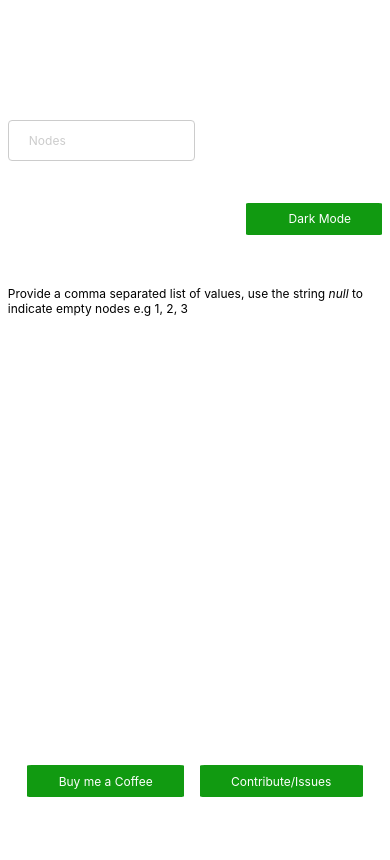
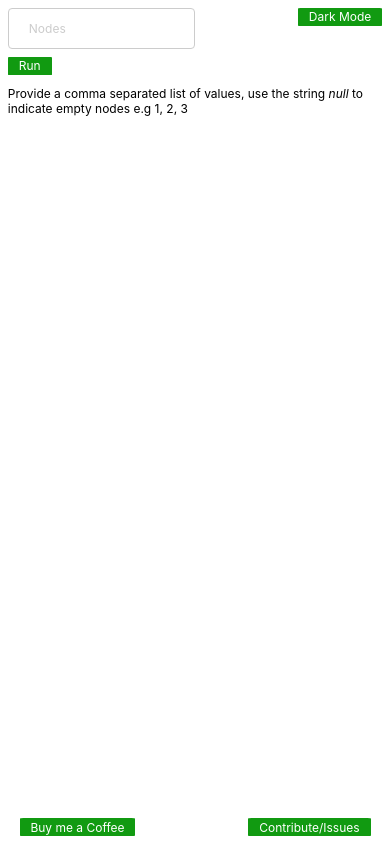
Before and after one commit to chubibest/tree-visualiser, a React (Create React App) app: page / in a window 390 px wide. Built offline with nearby package versions, Linux system fonts and the light colour scheme.

Commit message:
mobile and readme

```diff
--- a/src/App.css
+++ b/src/App.css
@@ -29,6 +29,18 @@ body.dark {
 form div {
     display: flex;
     align-items: flex-end;
+}
+
+@media screen and (max-width: 750px) {
+    form div {
+        flex-direction: column;
+        align-items: flex-start;
+        gap: 2vw;
+    }
+
+    div button {
+        margin-left: 0;
+    }
 }
 
 form * {
@@ -96,18 +108,6 @@ p.instructions {
         --normal: 3.08vw;
         --large: 5.0vw;
     }
-
-    form * {
-        align-self: center;
-    }
-
-    form h1 {
-        margin: 15vw auto 30.5vw;
-    }
-    button {
-        margin: 50vw auto 10vw;
-        padding: 2.2vw 8vw;
-    }
 }
 
 .error {
--- a/src/DarkMode/index.css
+++ b/src/DarkMode/index.css
@@ -3,3 +3,11 @@ button.theme {
     right: 2vw;
     top: 2vw;
 }
+
+@media screen and (max-width: 750px) {
+    button.theme {
+        position: fixed;
+        right: 2vw;
+        top: 2vw;
+    }
+}
```
Also changed, not shown: 1 other file (tests, documents, lock files or other folders).
